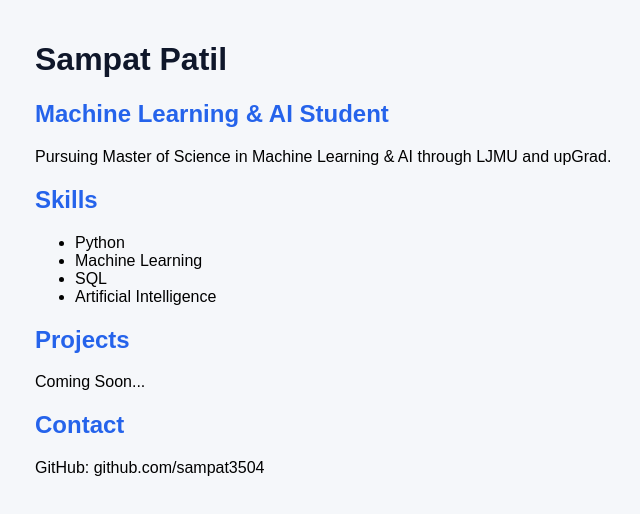
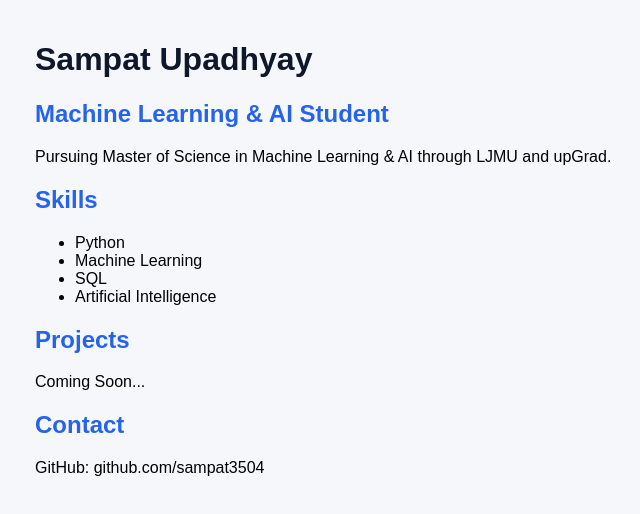
Before and after one commit to sampat3504/sampat3504.github.io, a plain HTML site: page index.html in a window 1280 px wide. Shown: the whole page, without its empty margins (155-795 px from the left). Drawn offline with Linux system fonts and the light colour scheme.

Commit message:
Update header name from 'Sampat Patil' to 'Sampat Upadhyay'

```diff
--- a/index.html
+++ b/index.html
@@ -6,7 +6,7 @@
 </head>
 <body>
 
-    <h1>Sampat Patil</h1>
+    <h1>Sampat Upadhyay</h1>
 
     <h2>Machine Learning & AI Student</h2>
 
```
